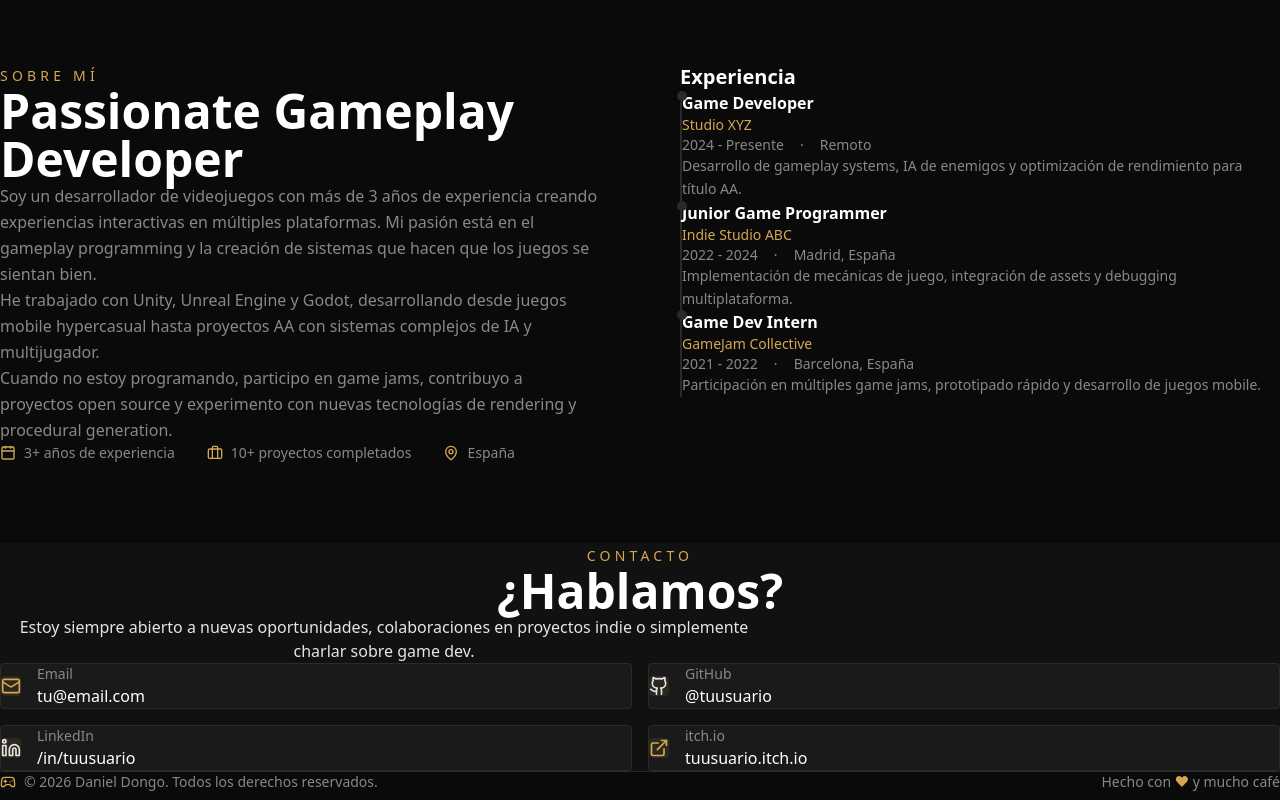
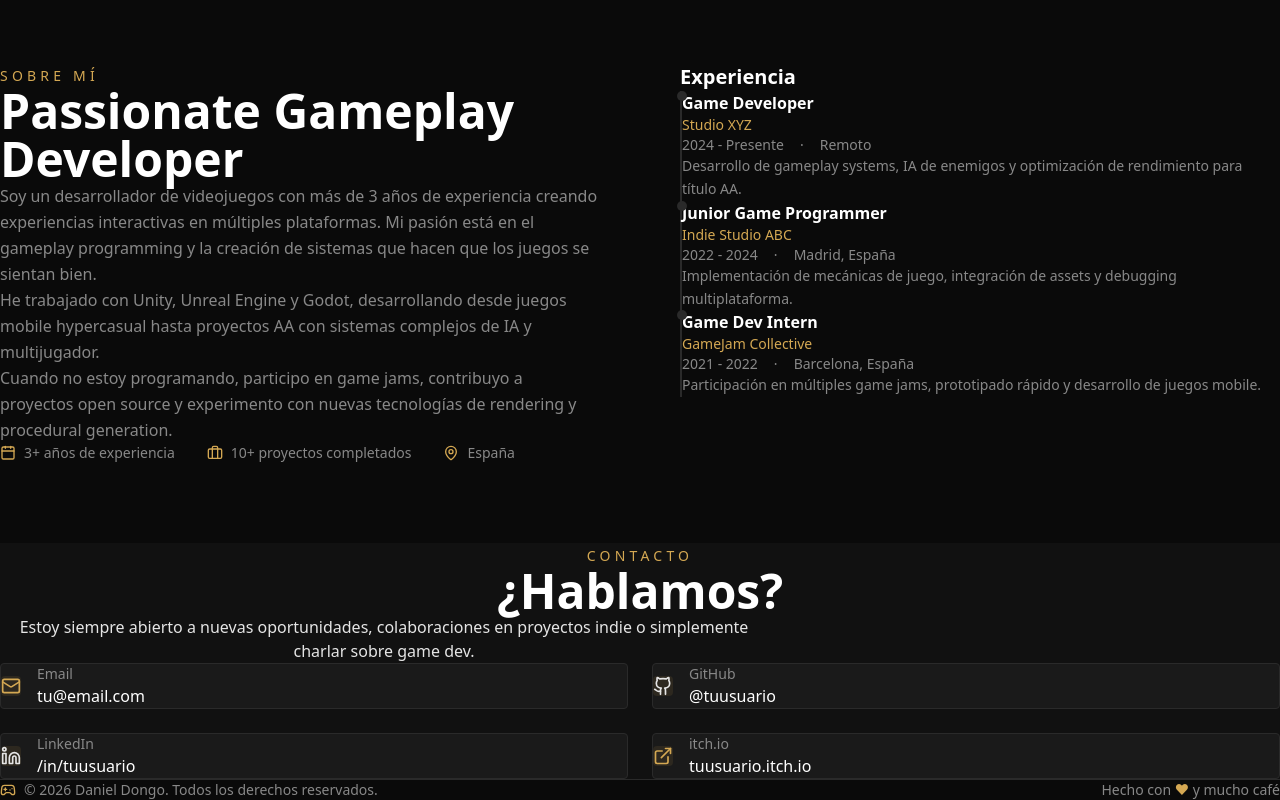
Before and after one commit to danosukoy/PaginaPorfolio, a React (Vite) app: page / in a window 1280 px wide. Shown: the part 2062-2862 px from the top of the page. Built offline with nearby package versions, Linux system fonts and the light colour scheme.

Commit message:
Update Contact.tsx

```diff
--- a/src/components/Contact.tsx
+++ b/src/components/Contact.tsx
@@ -84,7 +84,7 @@ export default function Contact() {
           <h2 className="text-4xl md:text-5xl font-bold text-white mt-3 mb-4">
             ¿Hablamos?
           </h2>
-          <p className="text-center max-w-3xl mx-auto">
+          <p className="text-center max-w-3xl mx-auto w-full">
             Estoy siempre abierto a nuevas oportunidades, colaboraciones en
             proyectos indie o simplemente charlar sobre game dev.
           </p>
@@ -93,7 +93,7 @@ export default function Contact() {
         <div
           id="contact-links"
           data-animate
-          className={`grid grid-cols-1 sm:grid-cols-2 gap-4 mt-12 transition-all duration-700 delay-200 ${
+          className={`grid grid-cols-1 sm:grid-cols-2 gap-6 mt-12 transition-all duration-700 delay-200 ${
             visibleSections.has("contact-links")
               ? "opacity-100 translate-y-0"
               : "opacity-0 translate-y-8"
```
